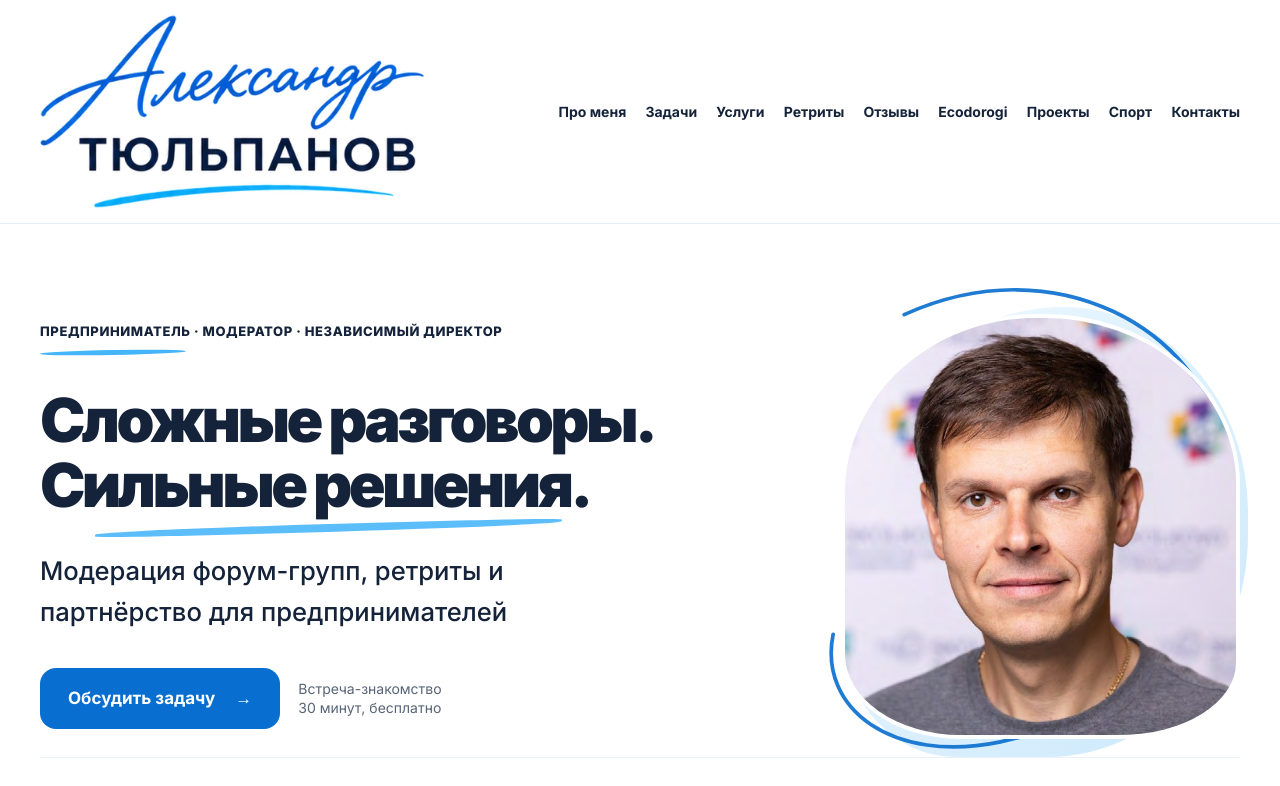
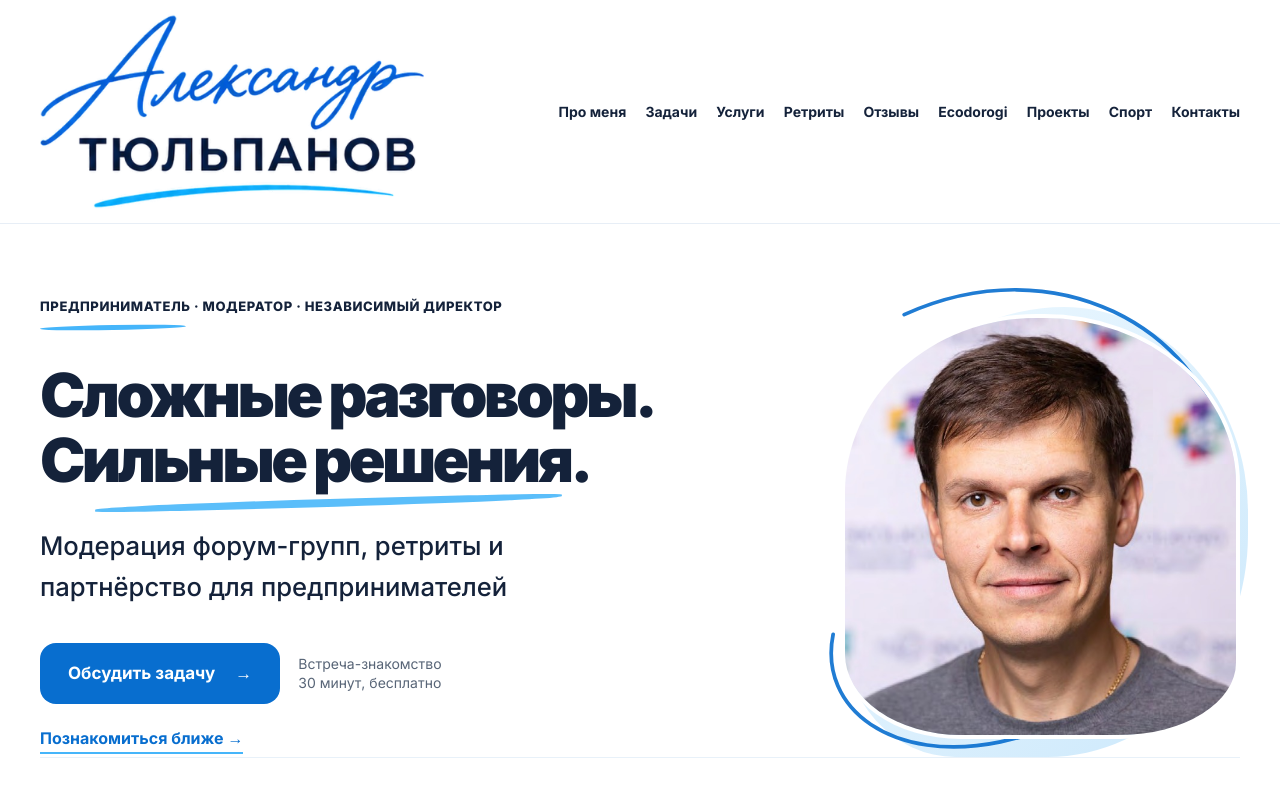
Before and after one commit to ecodorogi/tulpanov-ru, a Next.js app: page /dev-new in a window 1280 px wide. Shown: the top 786 px of the page. Built offline with nearby package versions, Linux system fonts and the light colour scheme.

Commit message:
feat(dev-new): «Познакомиться ближе →» под кнопкой на первом экране
Co-Authored-By: Claude Opus 5.5 <noreply@anthropic.com>

```diff
--- a/app/dev-new/page.module.css
+++ b/app/dev-new/page.module.css
@@ -211,6 +211,9 @@
 .page .teaserLink { display: inline-block; margin-top: 18px; font-weight: 700; font-size: 17px; text-decoration: none; border-bottom: 2px solid var(--cyan); padding-bottom: 2px; }
 .page .teaserLink:hover { color: var(--ink); }
 .teaserPhoto img { display: block; width: 100%; height: auto; aspect-ratio: 4 / 3; object-fit: cover; border-radius: 22px 22px 60px 22px; }
+
+/* Ссылка на «Про меня» под кнопкой на первом экране. */
+.page .heroAboutLink { margin-top: 22px; font-size: 16px; }
 
 /* ── Низ страницы «Про меня» ── */
 .aboutNext { display: flex; flex-wrap: wrap; align-items: center; justify-content: space-between; gap: 18px 32px; padding: 8px 0 96px; }
--- a/app/dev-new/page.tsx
+++ b/app/dev-new/page.tsx
@@ -68,6 +68,7 @@ export default function DevNew() {
                   </a>
                   <span className={s.ctaNote}>Встреча-знакомство<br />30 минут, бесплатно</span>
                 </div>
+                <a href={ABOUT_PAGE} className={`${s.teaserLink} ${s.heroAboutLink}`}>Познакомиться ближе →</a>
               </div>
               <div className={s.portraitArea}>
                 <div className={s.portraitWash} aria-hidden="true" />
```
